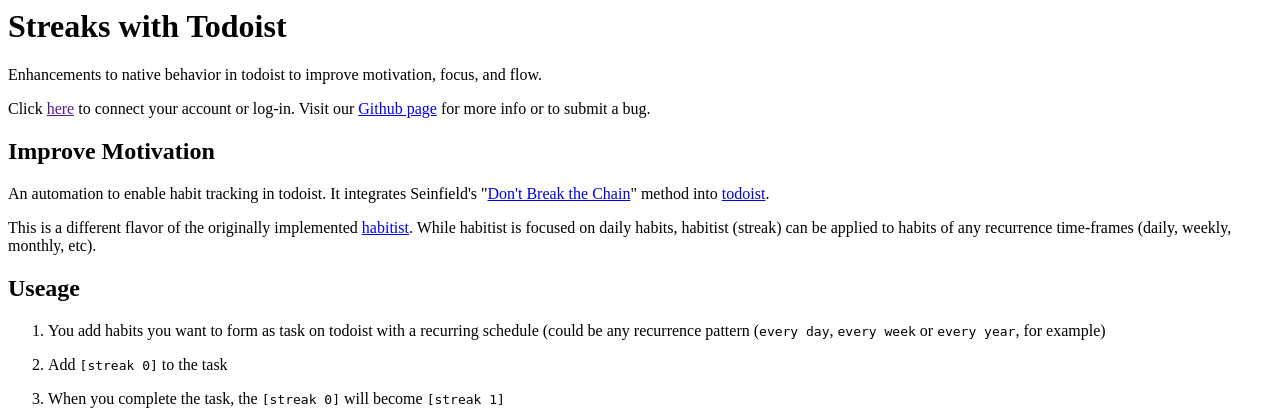
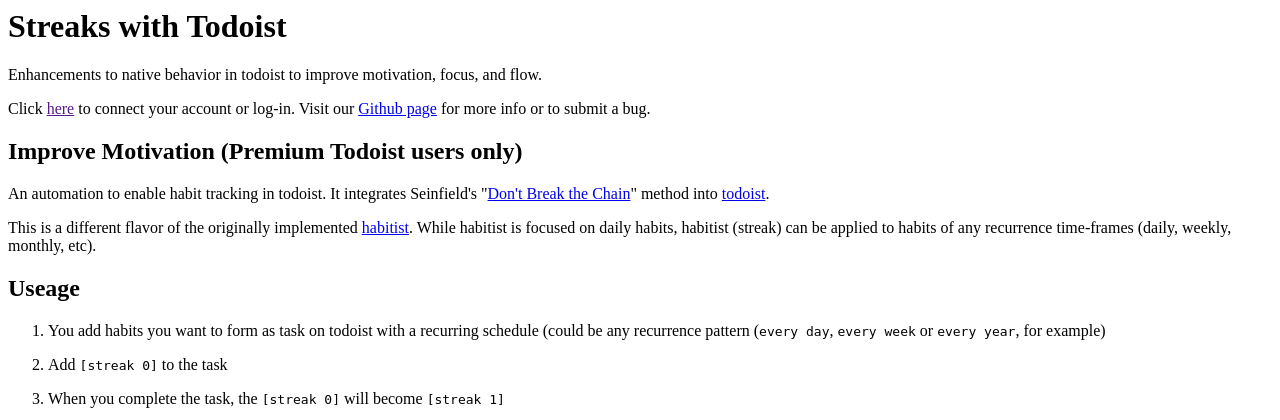
Before and after one commit to briankaemingk/streaks-with-todoist, a Flask app: template templates/index.html in a window 1280 px wide. Shown: the top 420 px of the page. Run offline with Flask 2, Linux system fonts and the light colour scheme; the template is opened without the code that fills it, so the values that code supplies are empty; parts of the project's set-up code (start-up, migrations or seed data) failed here and were passed over.

Commit message:
Adding clarifying comment for premium users

```diff
--- a/templates/index.html
+++ b/templates/index.html
@@ -8,7 +8,7 @@
     <p>Enhancements to native behavior in todoist to improve motivation, focus, and flow.</p>
 
         <p>Click <a href='{{ url }}'>here</a> to connect your account or log-in. Visit our <a href=https://github.com/briankaemingk/streaks-with-todoist>Github page</a> for more info or to submit a bug.</p>
-    <h2><a id="Improve_Motivation_40"></a>Improve Motivation</h2>
+    <h2><a id="Improve_Motivation_40"></a>Improve Motivation (Premium Todoist users only)</h2>
 <p>An automation to enable habit tracking in todoist. It integrates Seinfield's &quot;<a href="https://lifehacker.com/281626/jerry-seinfelds-productivity-secret">Don't Break the Chain</a>&quot; method into <a href="http://todoist.com/">todoist</a>.</p>
 <p>This is a different flavor of the originally implemented <a href="https://github.com/amitness/habitist">habitist</a>. While habitist is focused on daily habits, habitist (streak) can be applied to habits of any recurrence time-frames (daily, weekly, monthly, etc).</p>
 <h2><a id="Useage_48"></a>Useage</h2>
```
